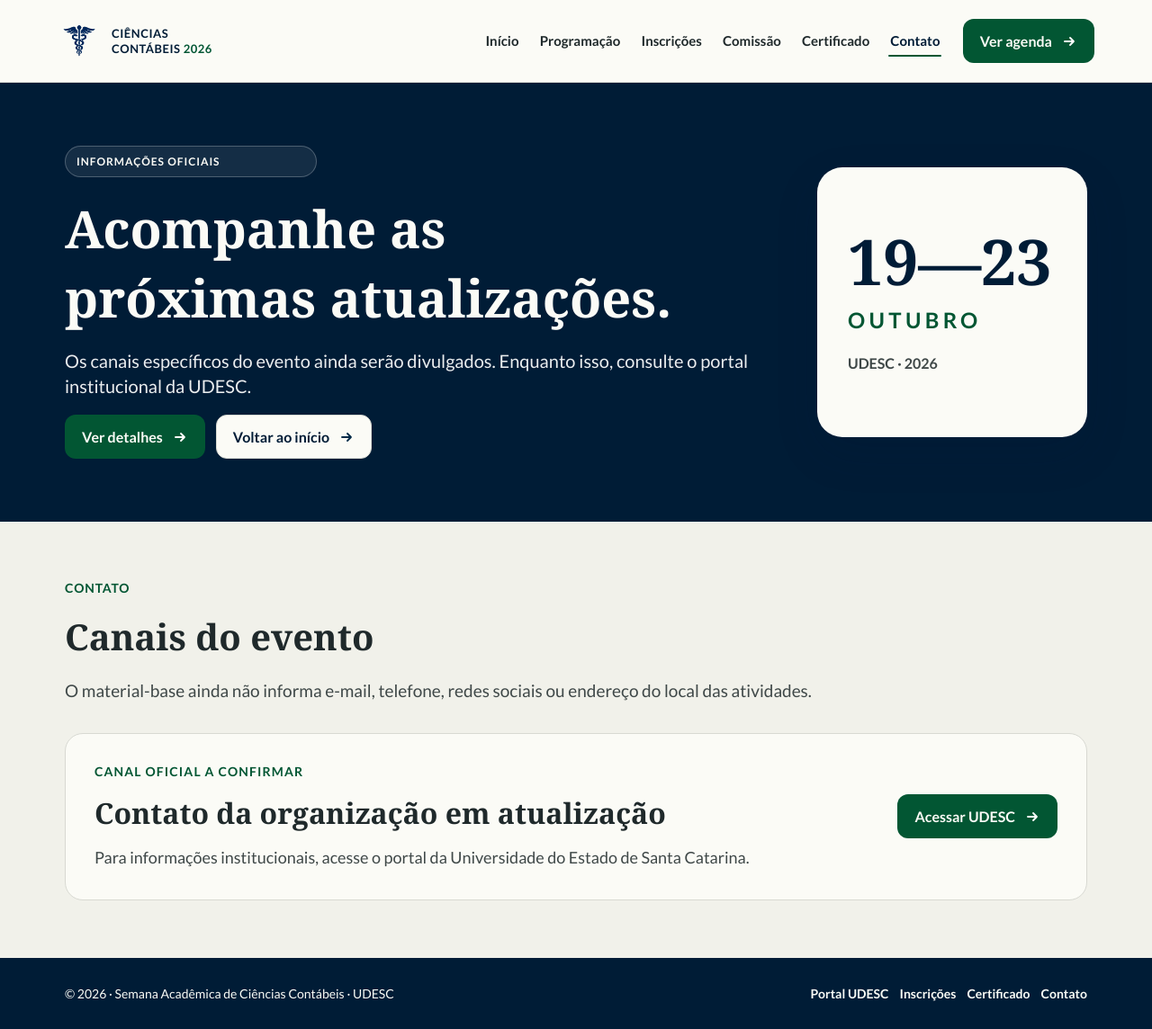
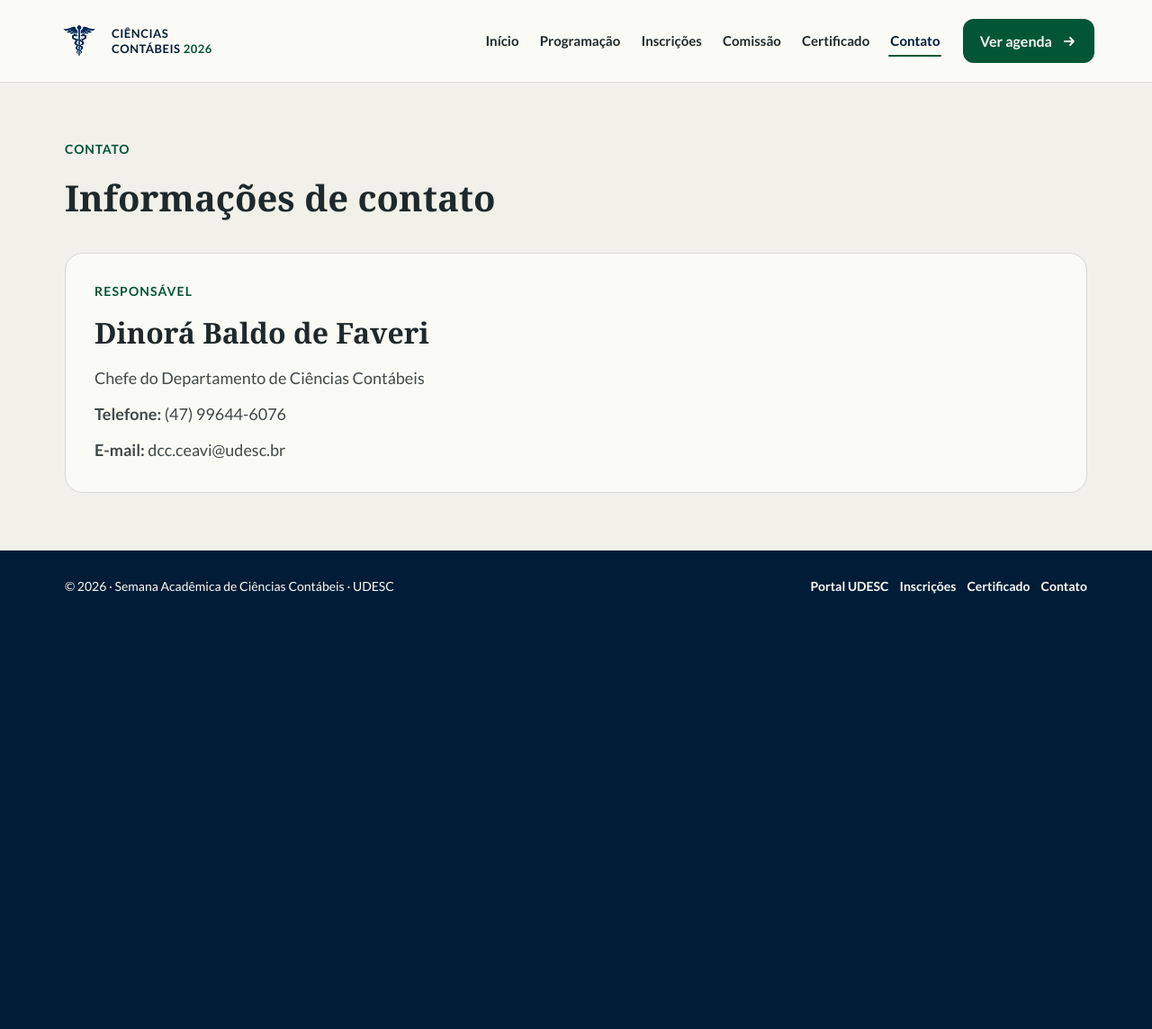
Before and after one commit to semanaacademicacontabeis/semanaacademicacontabeis.github.io, a Jekyll site: the page built from contato.html, in a window 1280 px wide. Shown: the whole page at 90% size. Built offline with Jekyll 4.4.1, drawn with Linux system fonts in a browser that asks for light colours; some web fonts are replaced; after the commit the page ends 900 px from its top, so only the background shows below that.

Commit message:
Atualiza informações de contato

```diff
--- a/contato.html
+++ b/contato.html
@@ -3,26 +3,21 @@
 title: Contato
 nav: contato
 description: Canais e informações de contato da Semana Acadêmica de Ciências Contábeis 2026.
-hero_badge: Informações oficiais
-hero_title: Acompanhe as próximas atualizações.
-hero_lead: Os canais específicos do evento ainda serão divulgados. Enquanto isso, consulte o portal institucional da UDESC.
 permalink: /contato/
 ---
-
-{% include hero.html %}
 
 <section class="section shell" id="detalhes">
   <div class="section__heading">
     <p class="eyebrow">CONTATO</p>
-    <h2>Canais do evento</h2>
-    <p>O material-base ainda não informa e-mail, telefone, redes sociais ou endereço do local das atividades.</p>
+    <h2>Informações de contato</h2>
   </div>
   <div class="status-panel">
     <div class="status-panel__copy">
-      <p class="card__eyebrow">CANAL OFICIAL A CONFIRMAR</p>
-      <h3>Contato da organização em atualização</h3>
-      <p>Para informações institucionais, acesse o portal da Universidade do Estado de Santa Catarina.</p>
+      <p class="card__eyebrow">RESPONSÁVEL</p>
+      <h3>Dinorá Baldo de Faveri</h3>
+      <p>Chefe do Departamento de Ciências Contábeis</p>
+      <p><strong>Telefone:</strong> <a href="tel:+5547996446076">(47) 99644-6076</a></p>
+      <p><strong>E-mail:</strong> <a href="mailto:dcc.ceavi@udesc.br">dcc.ceavi@udesc.br</a></p>
     </div>
-    <a class="button button--primary" href="https://www.udesc.br/" target="_blank" rel="noreferrer">Acessar UDESC <img src="{{ '/assets/images/arrow-right.svg' | relative_url }}" alt="" aria-hidden="true"></a>
   </div>
 </section>
```
